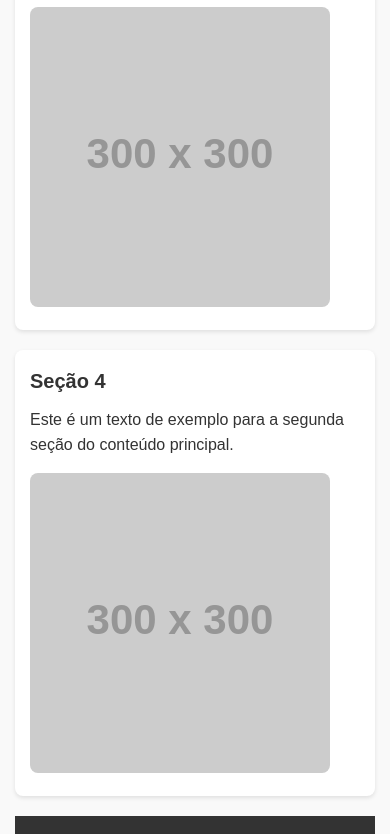
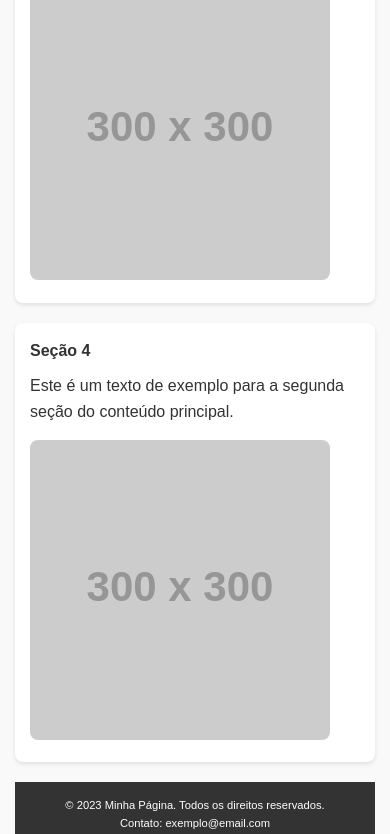
Before and after one commit to LucasBZz/Trabalho-de-Pesquisa, a plain HTML site: page index.html in a window 390 px wide. Shown: the part 1166-2000 px from the top of the page. Drawn offline with Linux system fonts and the light colour scheme; placeholder pictures from the web are drawn by us.

Commit message:
Update styles.css

```diff
--- a/styles.css
+++ b/styles.css
@@ -128,18 +128,3 @@ body {
         display: none; /* Esconde o ícone de menu hambúrguer */
     }
 }
-
-/* Ajustes para telas menores que 768px */
-@media (max-width: 768px) {
-    .header h1 {
-        font-size: 1.5rem;
-    }
-
-    .content-section h2 {
-        font-size: 1.25rem;
-    }
-
-    .footer {
-        font-size: 0.8rem;
-    }
-}
```
